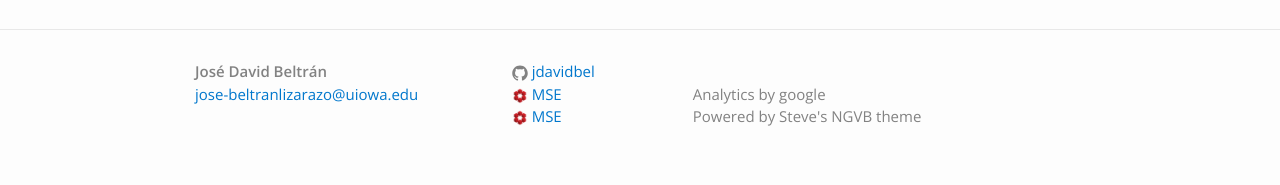
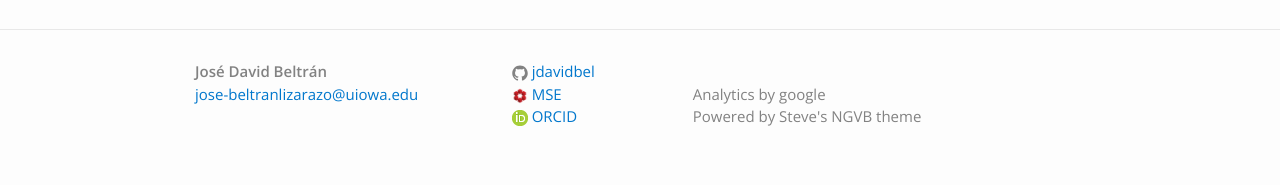
Before and after one commit to jdavidbel/jdavidbel.github.io, a Jekyll site: the page built from index.md, in a window 1280 px wide. Shown: the part 774-959 px from the top of the page. Built offline with Jekyll 4.4.1, drawn with Linux system fonts in a browser that asks for light colours.

Commit message:
Orcid
fixing logo

```diff
--- a/_includes/footer.html
+++ b/_includes/footer.html
@@ -58,9 +58,9 @@
  	  <li>
             <a href="https://orcid.org/0009-0009-6714-7174">
               <span class="icon  icon--twitter">
-               <img src= "/images/math-logo.png" width="16" height="16" allowfullscreen="true" frameborder="0"></img>             </span>
+               <img src= "/images/ORCID-iD_icon-16x16.png" width="16" height="16" allowfullscreen="true" frameborder="0"></img>             </span>
 
-              <span class="username">MSE</span>
+              <span class="username">ORCID</span>
             </a>
           </li>
 
```
Also changed, not shown: images/orcid.png (added).
